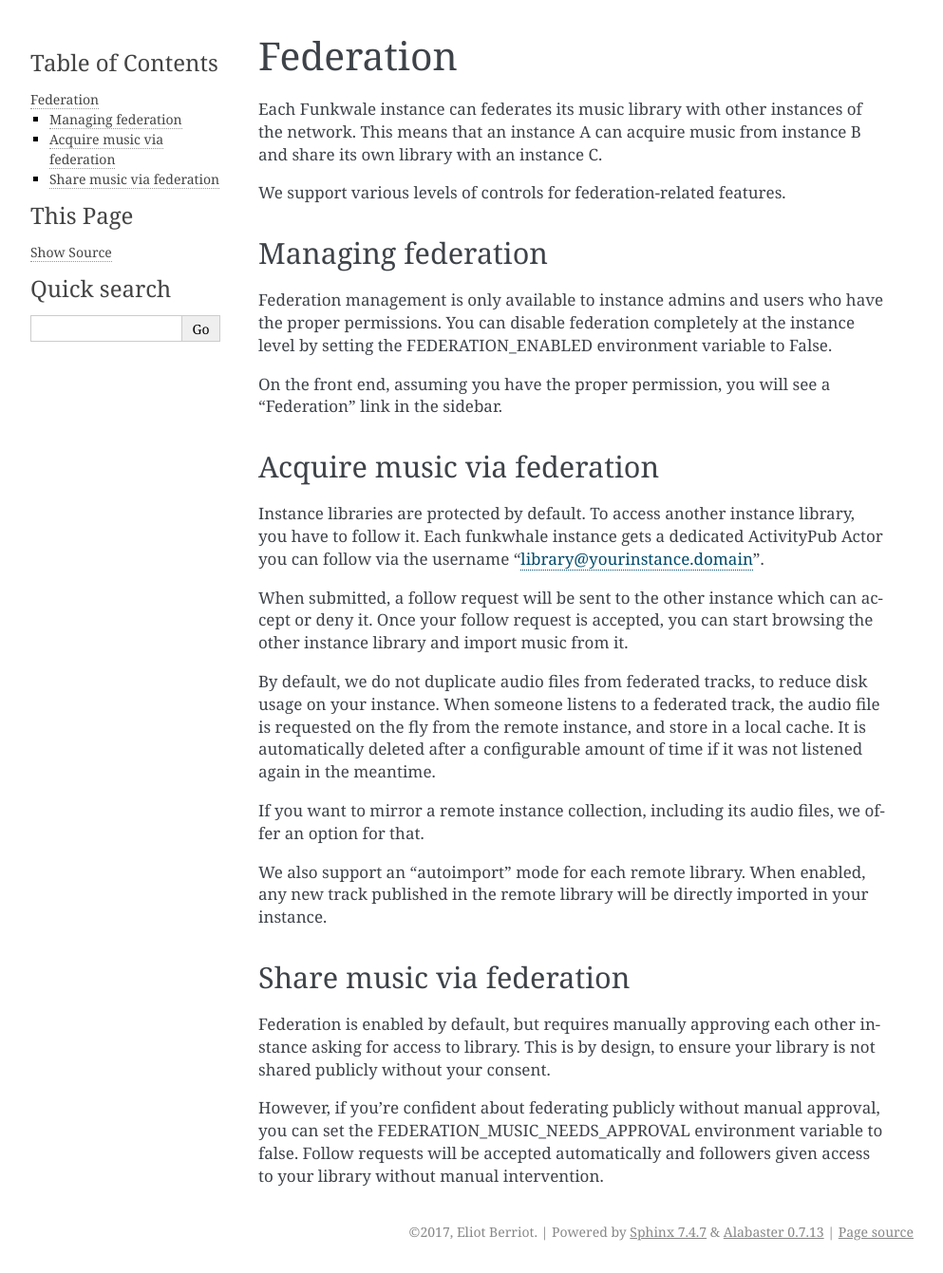
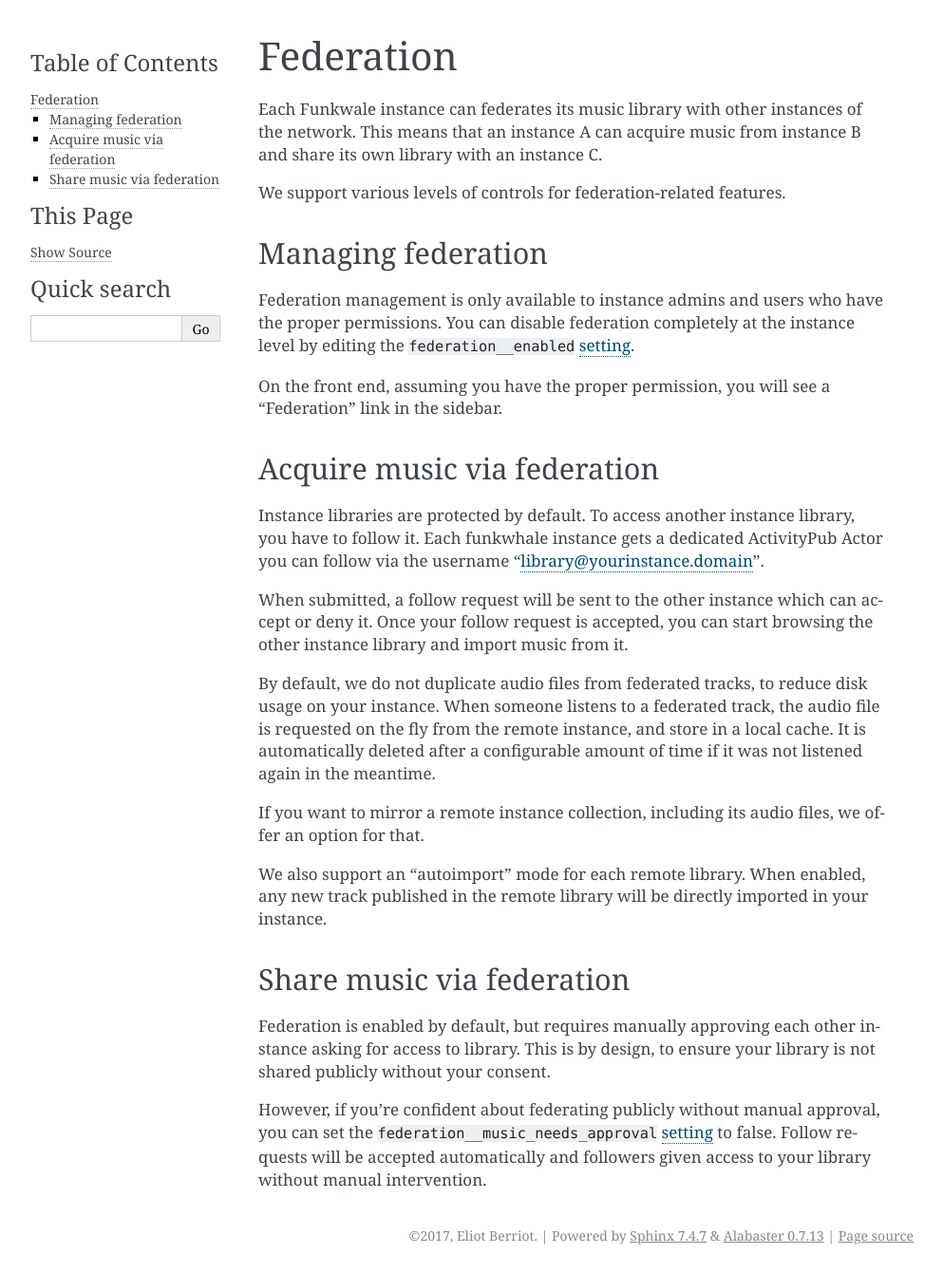
Before and after one commit to RYGhub/funkwhale, a Sphinx documentation site: the page built from docs/federation.rst, in a window 1280 px wide. Shown: the whole page at 95% size, without its empty margins (148-1141 px from the left). Built offline with Sphinx 7.4.7, drawn with Linux system fonts in a browser that asks for light colours.

Commit message:
Fix #186: moved high-level settings to database preferences

```diff
--- a/docs/configuration.rst
+++ b/docs/configuration.rst
@@ -17,6 +17,8 @@
     You should restart all funwhale processes when you change the values
     on environment variables.
 
+
+.. _instance-settings:
 
 Instance settings
 -----------------
--- a/docs/federation.rst
+++ b/docs/federation.rst
@@ -12,8 +12,7 @@
 
 Federation management is only available to instance admins and users
 who have the proper permissions. You can disable federation completely
-at the instance level by setting the FEDERATION_ENABLED environment variable
-to False.
+at the instance level by editing the ``federation__enabled`` :ref:`setting <instance-settings>`.
 
 On the front end, assuming you have the proper permission, you will see
 a "Federation" link in the sidebar.
@@ -52,6 +51,6 @@
 to ensure your library is not shared publicly without your consent.
 
 However, if you're confident about federating publicly without manual approval,
-you can set the FEDERATION_MUSIC_NEEDS_APPROVAL environment variable to false.
+you can set the ``federation__music_needs_approval`` :ref:`setting <instance-settings>` to false.
 Follow requests will be accepted automatically and followers
 given access to your library without manual intervention.
```
Also changed, not shown: 3 other files.
